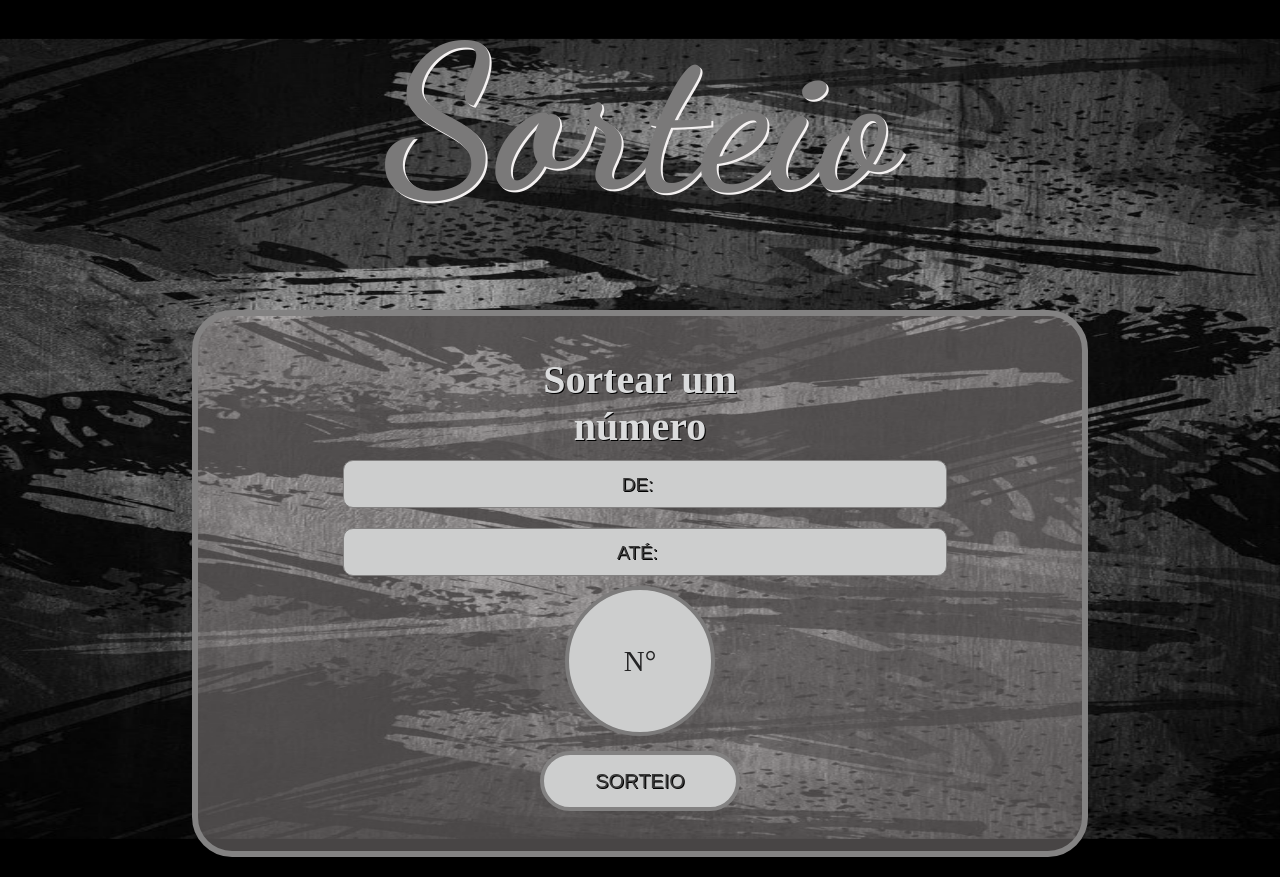
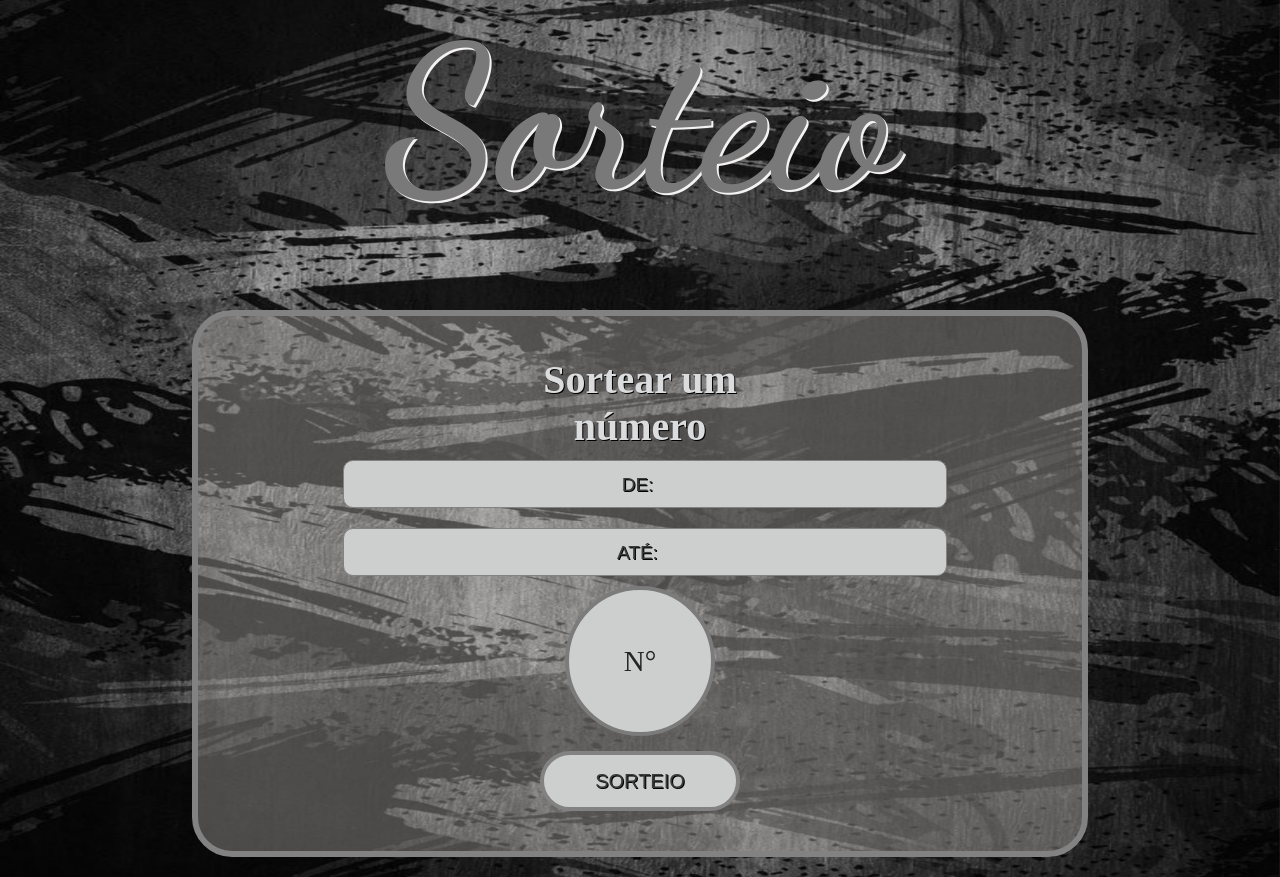
Before and after one commit to Jheehsummer/sorteador-de-n-meros, a plain HTML site: page index.html in a window 1280 px wide. Drawn offline with Linux system fonts and the light colour scheme.

Commit message:
alteração tam background

```diff
--- a/style.css
+++ b/style.css
@@ -3,14 +3,14 @@
     padding: 0;
     box-sizing: border-box;
     outline: none;
-
 }
 
 .numeros {
     position: fixed;
     z-index: -1;
-    width: 100%;
-    height: 100%;
+    width: 100vw;
+    height: 1000px;
+    margin-top: 0 ;
 }
 
 .logo {
@@ -23,13 +23,10 @@
 }
 
 body {
-    background-color: #000000;
     display: flex;
     align-items: center;
     flex-direction: column;
     justify-content: center;
-    min-height: 100vh;
-
 }
 
 h1 {
```
